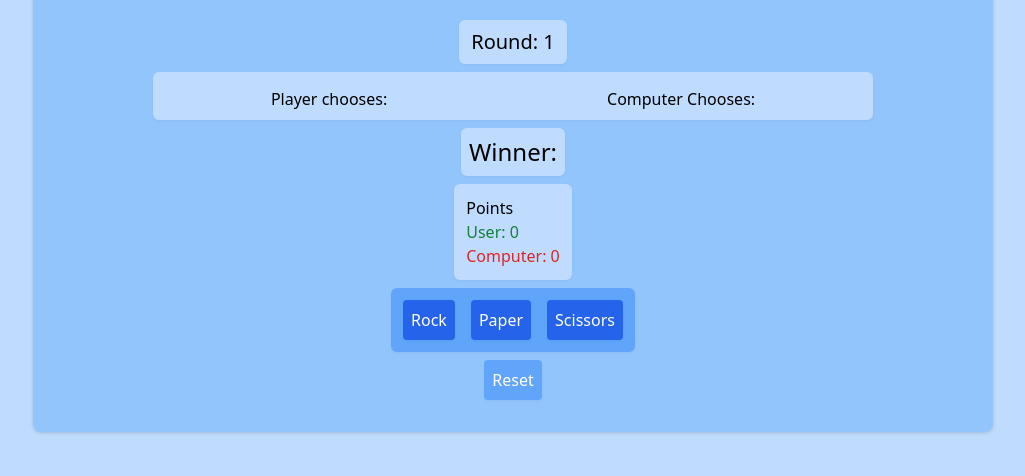
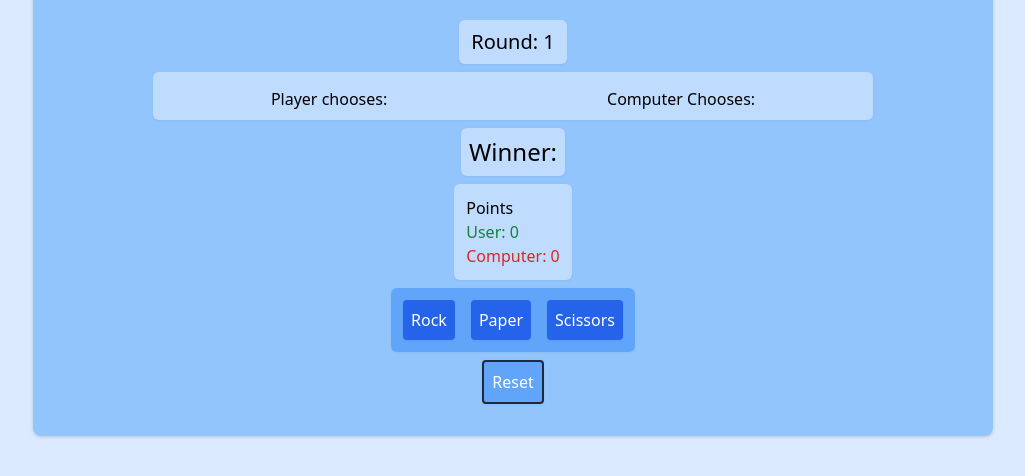
Before and after one commit to Justin-K-Ellis/rock-paper-scissors, a website: page index.html in a window 1280 px wide. Shown: the part 120-596 px from the top of the page, without its empty margins (127-1152 px from the left). Drawn offline with Linux system fonts and the light colour scheme.

Commit message:
Update reset btn border and background color

```diff
--- a/index.html
+++ b/index.html
@@ -7,7 +7,7 @@
     <script src="./dist/script.js" defer></script>
     <title>Rock Paper Scissors</title>
   </head>
-  <body class="bg-blue-200">
+  <body class="bg-blue-100">
     <div
       id="game-container"
       class="container bg-blue-300 w-9/12 max-md:w-full max-md:mx-0 m-auto mt-4 pb-6 flex flex-col justify-center items-center rounded-lg drop-shadow"
@@ -76,7 +76,7 @@
       </div>
       <button
         id="reset"
-        class="bg-blue-400 text-white hover:bg-blue-600 hover:text-yellow-300 hover:font-bold m-2 p-2 rounded drop-shadow-sm"
+        class="bg-blue-400 text-white hover:bg-blue-600 hover:text-yellow-300 hover:font-bold m-2 p-2 rounded border-2 border-slate-800 border-solid drop-shadow-sm"
       >
         Reset
       </button>
```
